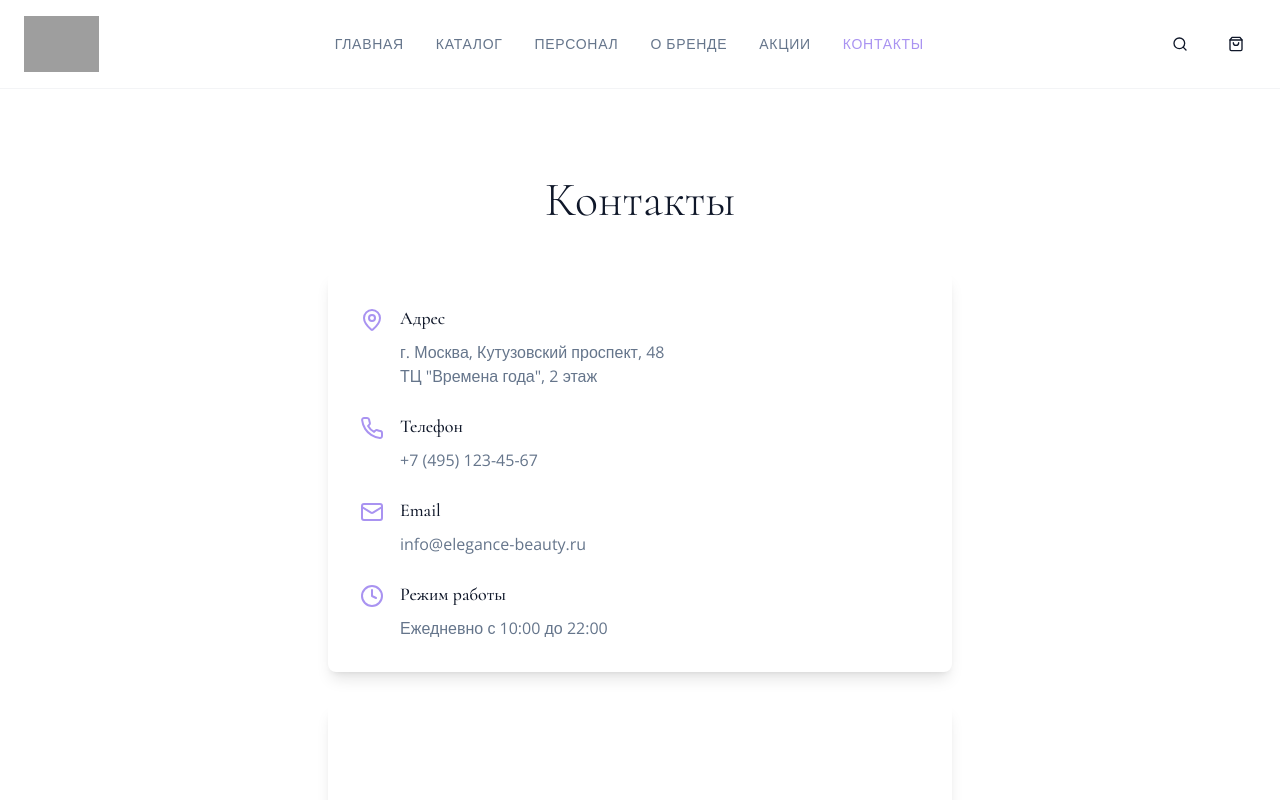
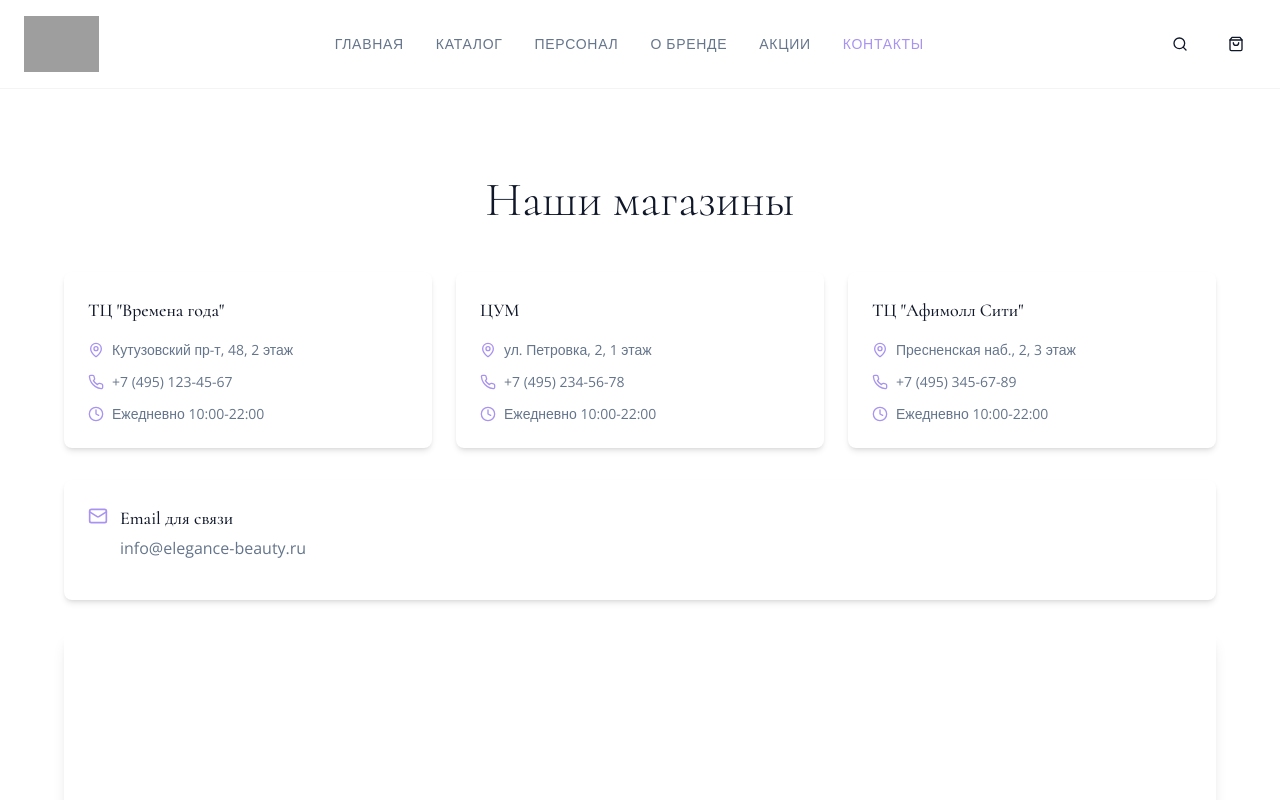
Before and after one commit to pr-poehali-dev/cosmetics-ecommerce-site-3, a React (Vite) app: page / in a window 1280 px wide. Both pictures are taken after a click on the button "КОНТАКТЫ". Shown: the top 800 px of the page. Built offline with nearby package versions, Linux system fonts and the light colour scheme; grey boxes are pictures that could not be loaded.

Commit message:
Добавить поиск магазинов на карте

```diff
--- a/src/pages/Index.tsx
+++ b/src/pages/Index.tsx
@@ -345,55 +345,89 @@ const Index = () => {
 
         {activeSection === 'contact' && (
           <section className="py-24 bg-white">
-            <div className="container mx-auto px-6 max-w-2xl">
-              <h2 className="text-5xl font-light mb-12 text-center animate-fade-in">Контакты</h2>
-              <div className="space-y-8 animate-fade-in-up">
-                <Card className="border-0 shadow-lg">
-                  <CardContent className="p-8 space-y-6">
-                    <div className="flex items-start gap-4">
-                      <Icon name="MapPin" size={24} className="text-primary mt-1" />
+            <div className="container mx-auto px-6">
+              <h2 className="text-5xl font-light mb-12 text-center animate-fade-in">Наши магазины</h2>
+
+              <div className="max-w-6xl mx-auto space-y-8 animate-fade-in-up">
+                <div className="grid md:grid-cols-3 gap-6">
+                  <Card className="border-0 shadow-md">
+                    <CardContent className="p-6">
+                      <h3 className="text-lg font-medium mb-4">ТЦ "Времена года"</h3>
+                      <div className="space-y-3 text-sm">
+                        <div className="flex items-start gap-2">
+                          <Icon name="MapPin" size={16} className="text-primary mt-0.5" />
+                          <p className="text-muted-foreground">Кутузовский пр-т, 48, 2 этаж</p>
+                        </div>
+                        <div className="flex items-start gap-2">
+                          <Icon name="Phone" size={16} className="text-primary mt-0.5" />
+                          <p className="text-muted-foreground">+7 (495) 123-45-67</p>
+                        </div>
+                        <div className="flex items-start gap-2">
+                          <Icon name="Clock" size={16} className="text-primary mt-0.5" />
+                          <p className="text-muted-foreground">Ежедневно 10:00-22:00</p>
+                        </div>
+                      </div>
+                    </CardContent>
+                  </Card>
+
+                  <Card className="border-0 shadow-md">
+                    <CardContent className="p-6">
+                      <h3 className="text-lg font-medium mb-4">ЦУМ</h3>
+                      <div className="space-y-3 text-sm">
+                        <div className="flex items-start gap-2">
+                          <Icon name="MapPin" size={16} className="text-primary mt-0.5" />
+                          <p className="text-muted-foreground">ул. Петровка, 2, 1 этаж</p>
+                        </div>
+                        <div className="flex items-start gap-2">
+                          <Icon name="Phone" size={16} className="text-primary mt-0.5" />
+                          <p className="text-muted-foreground">+7 (495) 234-56-78</p>
+                        </div>
+                        <div className="flex items-start gap-2">
+                          <Icon name="Clock" size={16} className="text-primary mt-0.5" />
+                          <p className="text-muted-foreground">Ежедневно 10:00-22:00</p>
+                        </div>
+                      </div>
+                    </CardContent>
+                  </Card>
+
+                  <Card className="border-0 shadow-md">
+                    <CardContent className="p-6">
+                      <h3 className="text-lg font-medium mb-4">ТЦ "Афимолл Сити"</h3>
+                      <div className="space-y-3 text-sm">
+                        <div className="flex items-start gap-2">
+                          <Icon name="MapPin" size={16} className="text-primary mt-0.5" />
+                          <p className="text-muted-foreground">Пресненская наб., 2, 3 этаж</p>
+                        </div>
+                        <div className="flex items-start gap-2">
+                          <Icon name="Phone" size={16} className="text-primary mt-0.5" />
+                          <p className="text-muted-foreground">+7 (495) 345-67-89</p>
+                        </div>
+                        <div className="flex items-start gap-2">
+                          <Icon name="Clock" size={16} className="text-primary mt-0.5" />
+                          <p className="text-muted-foreground">Ежедневно 10:00-22:00</p>
+                        </div>
+                      </div>
+                    </CardContent>
+                  </Card>
+                </div>
+
+                <Card className="border-0 shadow-md">
+                  <CardContent className="p-6">
+                    <div className="flex items-start gap-3 mb-4">
+                      <Icon name="Mail" size={20} className="text-primary mt-0.5" />
                       <div>
-                        <h3 className="text-lg font-medium mb-2">Адрес</h3>
-                        <p className="text-muted-foreground">
-                          г. Москва, Кутузовский проспект, 48<br />
-                          ТЦ "Времена года", 2 этаж
-                        </p>
-                      </div>
-                    </div>
-
-                    <div className="flex items-start gap-4">
-                      <Icon name="Phone" size={24} className="text-primary mt-1" />
-                      <div>
-                        <h3 className="text-lg font-medium mb-2">Телефон</h3>
-                        <p className="text-muted-foreground">+7 (495) 123-45-67</p>
-                      </div>
-                    </div>
-
-                    <div className="flex items-start gap-4">
-                      <Icon name="Mail" size={24} className="text-primary mt-1" />
-                      <div>
-                        <h3 className="text-lg font-medium mb-2">Email</h3>
+                        <h3 className="text-lg font-medium mb-1">Email для связи</h3>
                         <p className="text-muted-foreground">info@elegance-beauty.ru</p>
-                      </div>
-                    </div>
-
-                    <div className="flex items-start gap-4">
-                      <Icon name="Clock" size={24} className="text-primary mt-1" />
-                      <div>
-                        <h3 className="text-lg font-medium mb-2">Режим работы</h3>
-                        <p className="text-muted-foreground">
-                          Ежедневно с 10:00 до 22:00
-                        </p>
                       </div>
                     </div>
                   </CardContent>
                 </Card>
 
-                <div className="mt-8 rounded-lg overflow-hidden shadow-lg">
+                <div className="rounded-lg overflow-hidden shadow-lg">
                   <iframe
-                    src="https://yandex.ru/map-widget/v1/?ll=37.532310,55.741856&z=17&l=map&pt=37.532310,55.741856,pm2rdm"
+                    src="https://yandex.ru/map-widget/v1/?ll=37.617700,55.755800&z=11&l=map&pt=37.532310,55.741856,pm2rdm~37.620070,55.763340,pm2rdm~37.537520,55.749520,pm2rdm"
                     width="100%"
-                    height="400"
+                    height="500"
                     frameBorder="0"
                     style={{ border: 0 }}
                     allowFullScreen
```
